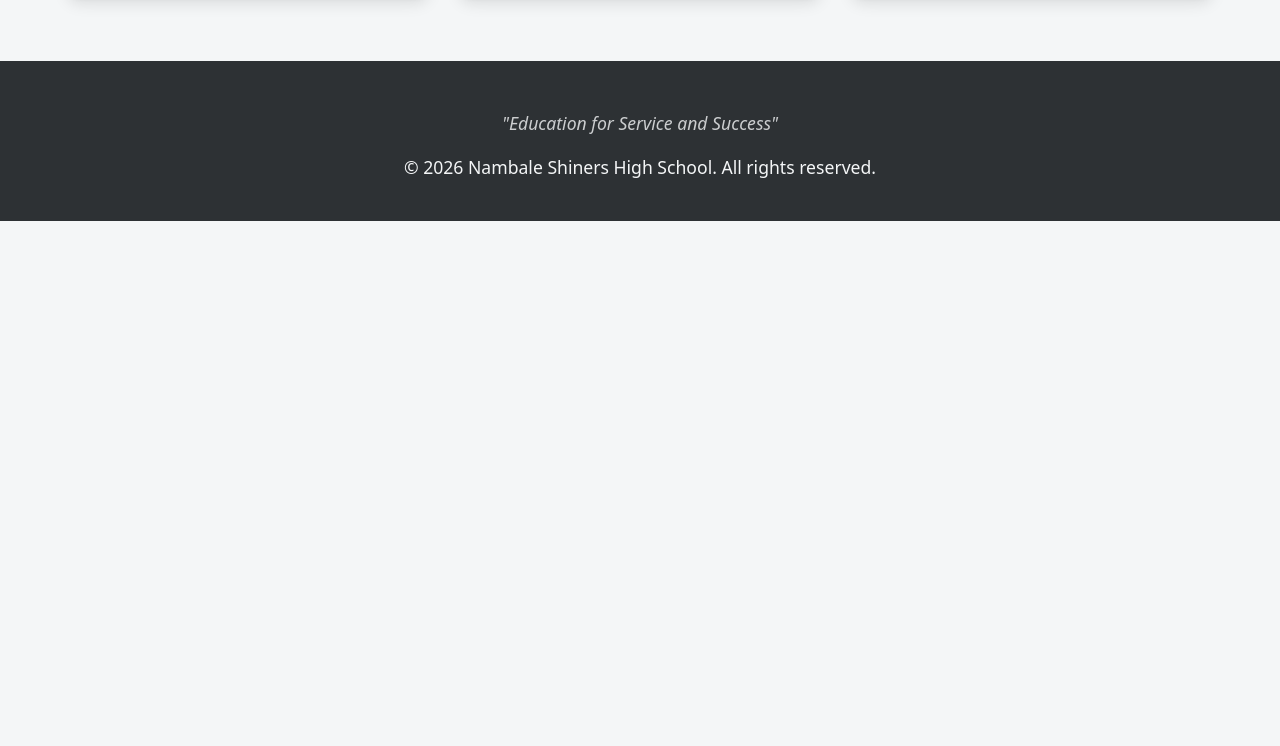
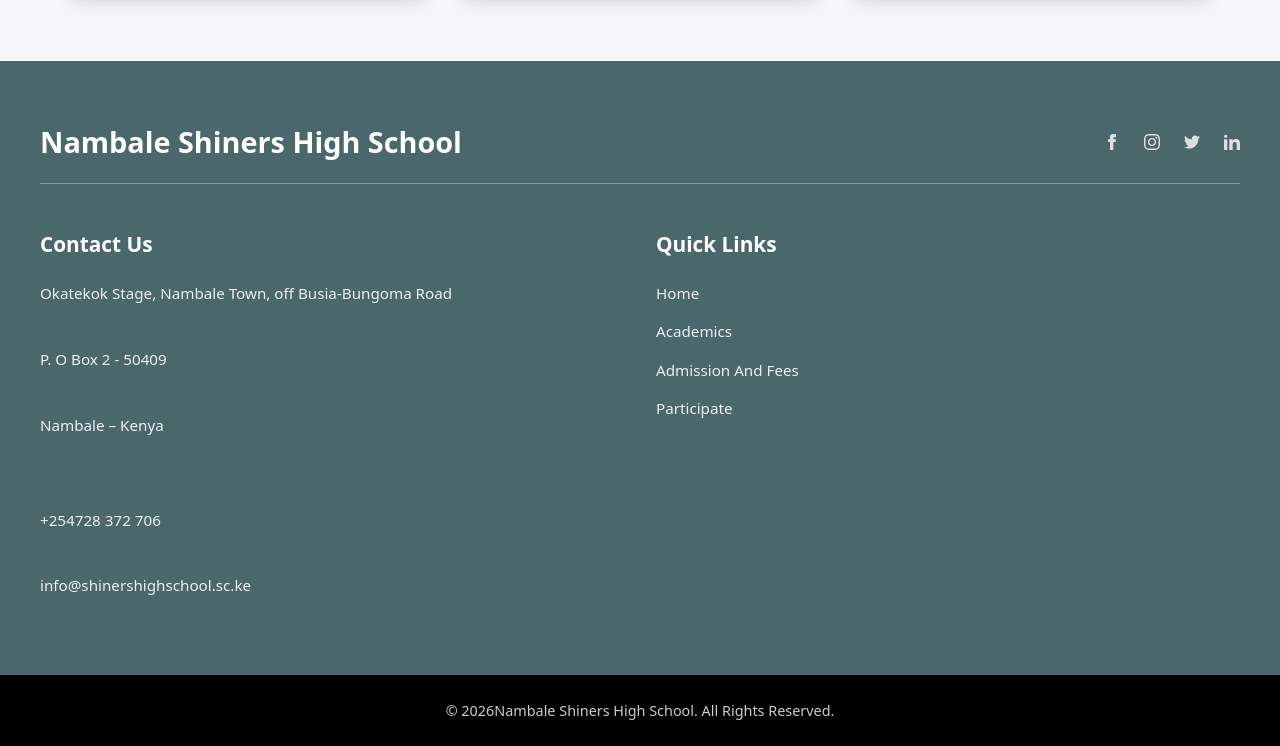
Before and after one commit to devlinuskibet/Nambale, a website built with Vite: page index.html in a window 1280 px wide. Shown: the part 3028-3774 px from the top of the page. Before the commit the page ends 3249 px from the top, so only its background shows below. Built offline with nearby package versions, Linux system fonts and the light colour scheme.

Commit message:
style: update footer layout and colors to match new design

```diff
--- a/index.html
+++ b/index.html
@@ -31,9 +31,54 @@
       <!-- Content injected by main.js -->
     </main>
 
-    <footer>
-      <p class="motto">"Education for Service and Success"</p>
-      <p class="copyright">&copy; 2026 Nambale Shiners High School. All rights reserved.</p>
+    <footer class="site-footer">
+      <div class="footer-top">
+        <div class="footer-container">
+          <div class="footer-header">
+            <h2>Nambale Shiners High School</h2>
+            <div class="social-links">
+              <a href="#" aria-label="Facebook"><svg width="16" height="16" fill="currentColor" viewBox="0 0 24 24"><path d="M9 8h-3v4h3v12h5v-12h3.642l.358-4h-4v-1.667c0-.955.192-1.333 1.115-1.333h2.885v-5h-3.808c-3.596 0-5.192 1.583-5.192 4.615v3.385z"/></svg></a>
+              <a href="#" aria-label="Instagram"><svg width="16" height="16" fill="currentColor" viewBox="0 0 24 24"><path d="M12 2.163c3.204 0 3.584.012 4.85.07 3.252.148 4.771 1.691 4.919 4.919.058 1.265.069 1.645.069 4.849 0 3.205-.012 3.584-.069 4.849-.149 3.225-1.664 4.771-4.919 4.919-1.266.058-1.644.07-4.85.07-3.204 0-3.584-.012-4.849-.07-3.26-.149-4.771-1.699-4.919-4.92-.058-1.265-.07-1.644-.07-4.849 0-3.204.013-3.583.07-4.849.149-3.227 1.664-4.771 4.919-4.919 1.266-.057 1.645-.069 4.849-.069zm0-2.163c-3.259 0-3.667.014-4.947.072-4.358.2-6.78 2.618-6.98 6.98-.059 1.281-.073 1.689-.073 4.948 0 3.259.014 3.668.072 4.948.2 4.358 2.618 6.78 6.98 6.98 1.281.058 1.689.072 4.948.072 3.259 0 3.668-.014 4.948-.072 4.354-.2 6.782-2.618 6.979-6.98.059-1.28.073-1.689.073-4.948 0-3.259-.014-3.667-.072-4.947-.196-4.354-2.617-6.78-6.979-6.98-1.281-.059-1.69-.073-4.949-.073zm0 5.838c-3.403 0-6.162 2.759-6.162 6.162s2.759 6.163 6.162 6.163 6.162-2.759 6.162-6.163c0-3.403-2.759-6.162-6.162-6.162zm0 10.162c-2.209 0-4-1.79-4-4s1.791-4 4-4 4 1.79 4 4-1.791 4-4 4zm6.406-11.845c-.796 0-1.441.645-1.441 1.44s.645 1.44 1.441 1.44c.795 0 1.439-.645 1.439-1.44s-.644-1.44-1.439-1.44z"/></svg></a>
+              <a href="#" aria-label="Twitter"><svg width="16" height="16" fill="currentColor" viewBox="0 0 24 24"><path d="M24 4.557c-.883.392-1.832.656-2.828.775 1.017-.609 1.798-1.574 2.165-2.724-.951.564-2.005.974-3.127 1.195-.897-.957-2.178-1.555-3.594-1.555-3.179 0-5.515 2.966-4.797 6.045-4.091-.205-7.719-2.165-10.148-5.144-1.29 2.213-.669 5.108 1.523 6.574-.806-.026-1.566-.247-2.229-.616-.054 2.281 1.581 4.415 3.949 4.89-.693.188-1.452.232-2.224.084.626 1.956 2.444 3.379 4.6 3.419-2.07 1.623-4.678 2.348-7.29 2.04 2.179 1.397 4.768 2.212 7.548 2.212 9.142 0 14.307-7.721 13.995-14.646.962-.695 1.797-1.562 2.457-2.549z"/></svg></a>
+              <a href="#" aria-label="LinkedIn"><svg width="16" height="16" fill="currentColor" viewBox="0 0 24 24"><path d="M4.98 3.5c0 1.381-1.11 2.5-2.48 2.5s-2.48-1.119-2.48-2.5c0-1.38 1.11-2.5 2.48-2.5s2.48 1.12 2.48 2.5zm.02 4.5h-5v16h5v-16zm7.982 0h-4.968v16h4.969v-8.399c0-4.67 6.029-5.052 6.029 0v8.399h4.988v-10.131c0-7.88-8.922-7.593-11.018-3.714v-2.155z"/></svg></a>
+            </div>
+          </div>
+
+          <hr class="footer-divider" />
+
+          <div class="footer-grid">
+            <div class="footer-column">
+              <h3>Contact Us</h3>
+              <p>Okatekok Stage, Nambale Town, off Busia-Bungoma Road</p>
+              <p class="footer-spacer"></p>
+              <p>P. O Box 2 - 50409</p>
+              <p class="footer-spacer"></p>
+              <p>Nambale – Kenya</p>
+              <p class="footer-spacer"></p>
+              <p class="footer-spacer"></p>
+              <p>+254728 372 706</p>
+              <p class="footer-spacer"></p>
+              <p>info@shinershighschool.sc.ke</p>
+            </div>
+
+            <div class="footer-column">
+              <h3>Quick Links</h3>
+              <ul>
+                <li><a href="#home">Home</a></li>
+                <li><a href="#academics">Academics</a></li>
+                <li><a href="#admission_fees">Admission And Fees</a></li>
+                <li><a href="#participate">Participate</a></li>
+              </ul>
+            </div>
+          </div>
+        </div>
+      </div>
+
+      <div class="footer-bottom">
+        <div class="footer-container text-center">
+          <p>&copy; 2026Nambale Shiners High School. All Rights Reserved.</p>
+        </div>
+      </div>
     </footer>
 
     <script type="module" src="/src/main.js"></script>
--- a/src/style.css
+++ b/src/style.css
@@ -214,18 +214,114 @@ main {
 }
 
 /* Footer */
-footer {
-  background-color: var(--dark-charcoal);
-  color: var(--soft-gray);
-  padding: 3rem 1.5rem 1.5rem;
-  text-align: center;
+.site-footer {
   margin-top: auto;
+  color: var(--pure-white);
+  font-family: inherit;
 }
 
-footer .motto {
-  font-style: italic;
+.footer-top {
+  background-color: #4a676b;
+  padding: 4rem 1.5rem;
+}
+
+.footer-container {
+  max-width: 1200px;
+  margin: 0 auto;
+}
+
+.footer-header {
+  display: flex;
+  justify-content: space-between;
+  align-items: center;
+  flex-wrap: wrap;
+  gap: 1rem;
+  margin-bottom: 1.5rem;
+}
+
+.footer-header h2 {
+  color: var(--pure-white);
+  margin-bottom: 0;
+  font-size: 1.8rem;
+}
+
+.social-links {
+  display: flex;
+  gap: 1.5rem;
+}
+
+.social-links a {
+  color: var(--pure-white);
+  text-decoration: none;
+  font-weight: bold;
+  font-size: 1.2rem;
   opacity: 0.8;
-  margin-bottom: 1rem;
+  transition: opacity var(--transition-fast);
+}
+
+.social-links a:hover {
+  opacity: 1;
+}
+
+.footer-divider {
+  border: none;
+  border-top: 1px solid rgba(255, 255, 255, 0.3);
+  margin-bottom: 3rem;
+}
+
+.footer-grid {
+  display: grid;
+  grid-template-columns: repeat(auto-fit, minmax(250px, 1fr));
+  gap: 2rem;
+}
+
+.footer-column h3 {
+  font-size: 1.3rem;
+  color: var(--pure-white);
+  margin-bottom: 1.5rem;
+}
+
+.footer-column p {
+  margin-bottom: 0.8rem;
+  font-size: 0.95rem;
+  opacity: 0.9;
+}
+
+.footer-spacer {
+  height: 1rem;
+}
+
+.footer-column ul {
+  list-style: none;
+  padding: 0;
+}
+
+.footer-column ul li {
+  margin-bottom: 0.8rem;
+}
+
+.footer-column ul li a {
+  color: var(--pure-white);
+  text-decoration: none;
+  font-size: 0.95rem;
+  opacity: 0.9;
+  transition: opacity var(--transition-fast);
+}
+
+.footer-column ul li a:hover {
+  opacity: 1;
+  text-decoration: underline;
+}
+
+.footer-bottom {
+  background-color: #000000;
+  padding: 1.5rem;
+}
+
+.footer-bottom p {
+  margin-bottom: 0;
+  font-size: 0.9rem;
+  opacity: 0.8;
 }
 
 /* Animations */
```
